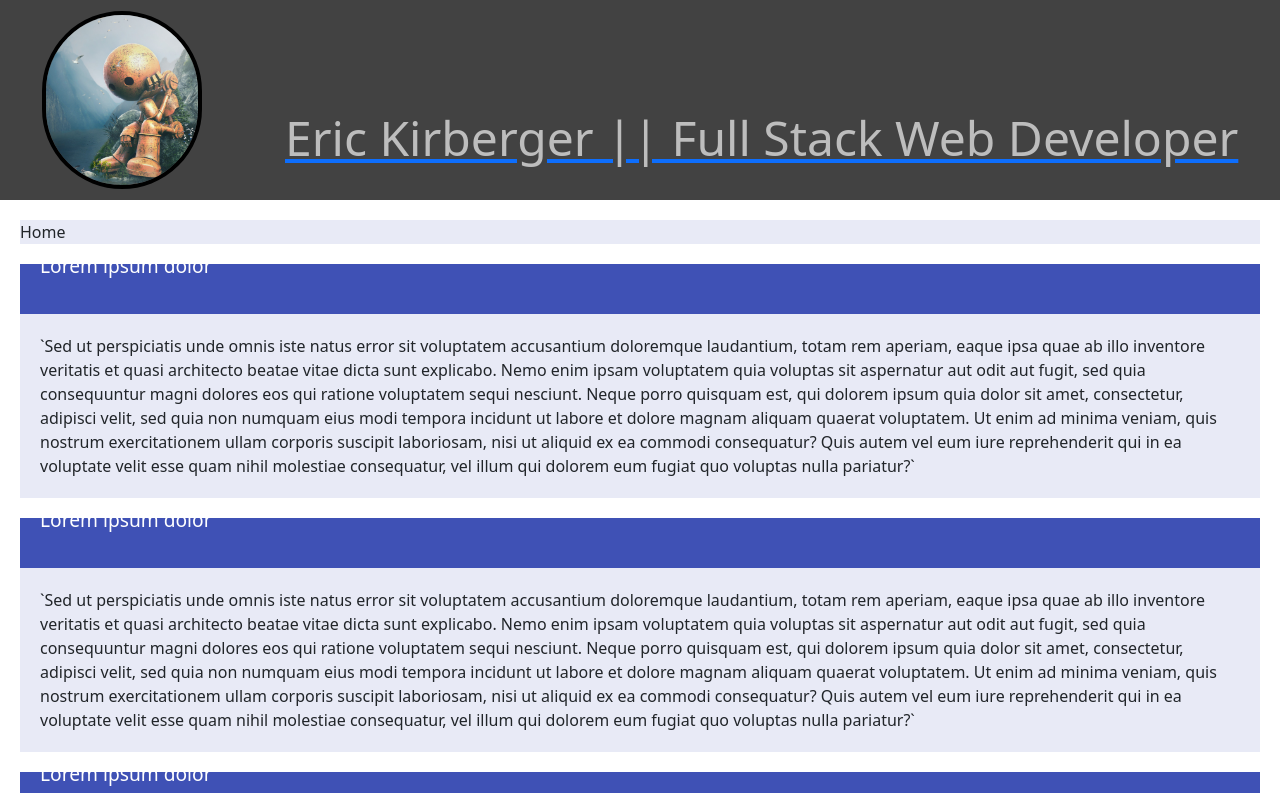
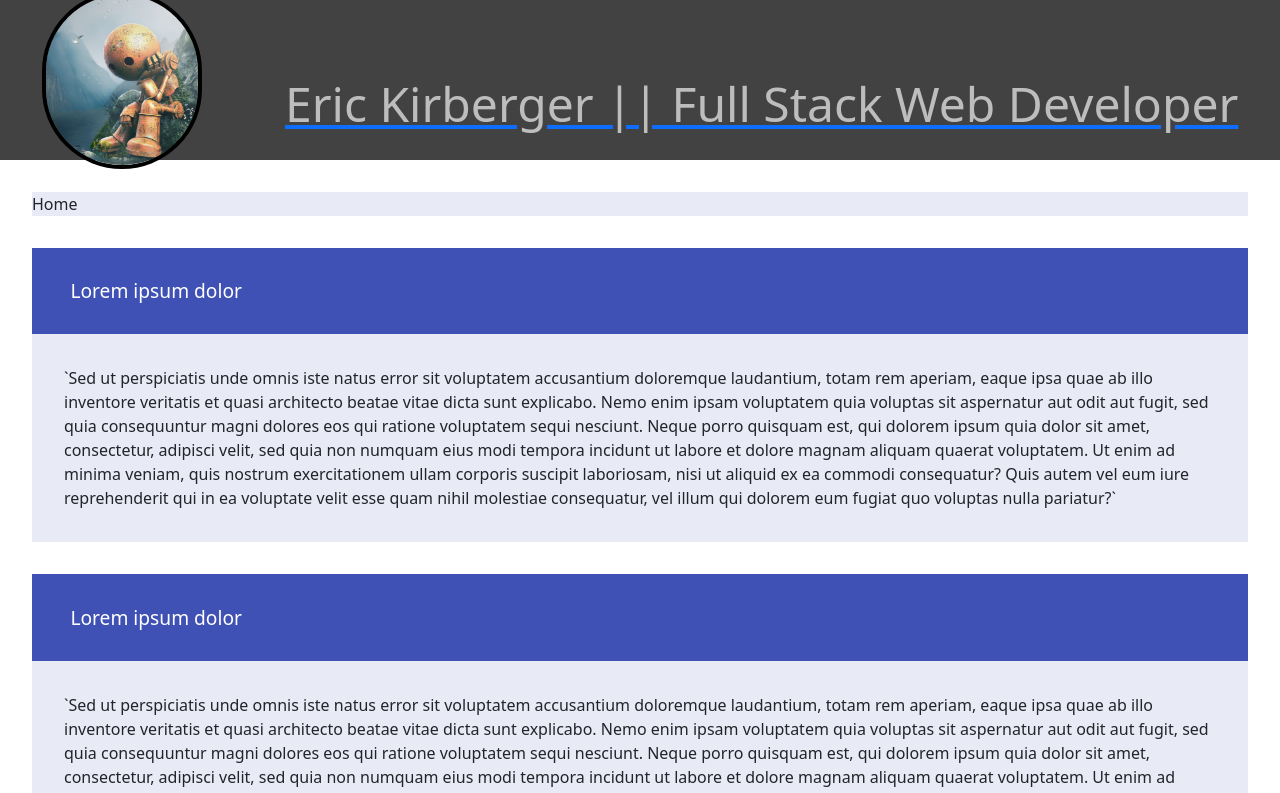
Before and after one commit to ekirbs/ekirb-react-portfolio, a React (Create React App) app: page / in a window 1280 px wide. Shown: the top 793 px of the page. Built offline with nearby package versions, Linux system fonts and the light colour scheme.

Commit message:
react is tough...working on styling

```diff
--- a/src/App.js
+++ b/src/App.js
@@ -1,4 +1,5 @@
 import React from 'react';
+// import PortfolioContainer from "./components/PortfolioContainer";
 import Navbar from './components/Navbar';
 import Header from './components/Header';
 import Card from './components/Card';
--- a/src/components/Card/style.css
+++ b/src/components/Card/style.css
@@ -1,17 +1,17 @@
 .cardCard {
-  margin: 20px;
+  margin: 2em;
   background: #e8eaf6;
 }
 
 .cardHeading {
   background: #3f51b5;
-  min-height: 50px;
-  line-height: 3.5px;
+  min-height: 4em;
+  line-height: .5em;
   font-size: 1.2rem;
   color: white;
-  padding: 0 20px;
+  padding: 2em;
 }
 
 .cardContent {
-  padding: 20px;
+  padding: 2em;
 }
--- a/src/components/Header/index.js
+++ b/src/components/Header/index.js
@@ -6,7 +6,7 @@ import './style.css';
 function Header() {
   return (
     <header className="header">
-      <img src={thinkingRobot} alt="An image of a robot sitting and thinking."></img>
+      <img src={thinkingRobot} alt="A robot sitting and thinking."></img>
       <a href="/"><h1>Eric Kirberger || Full Stack Web Developer</h1></a>
     </header>
   );
--- a/src/components/Header/style.css
+++ b/src/components/Header/style.css
@@ -1,6 +1,6 @@
 .header {
   background: #424242;
-  height: 200px;
+  height: 10em;
   display: flex;
   align-items: center;
   justify-content: space-around;
@@ -15,7 +15,7 @@
 
 .header a h1 {
   margin: 0;
-  padding-top: 75px;
+  padding-top: 1em;
   text-align: center;
   color: #bdbdbd;
   font-size: 3rem;
--- a/src/components/Navbar/style.css
+++ b/src/components/Navbar/style.css
@@ -1,13 +1,13 @@
 .navCard {
-  margin: 20px;
+  margin: 2em;
   background: #e8eaf6;
 }
 
 .navHeading {
   background: #9a74db;
-  min-height: 50px;
-  line-height: 3.5px;
+  min-height: 4em;
+  line-height: 1em;
   font-size: 1.2rem;
   color: white;
-  padding: 0 20px;
+  padding: 0 2em;
 }
--- a/src/components/PortfolioContainer.js
+++ b/src/components/PortfolioContainer.js
@@ -21,10 +21,10 @@ export default function PortfolioContainer() {
       return <Blog />;
     }
     if (currentPage === 'Login') {
-      return <Blog />;
+      return <Login />;
     }
     if (currentPage === 'Resume') {
-      return <Blog />;
+      return <Resume />;
     }
     return <Contact />;
   };
```
